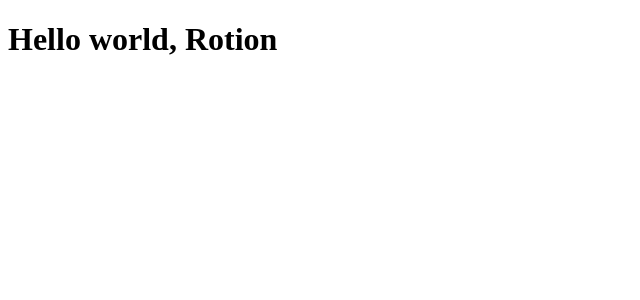
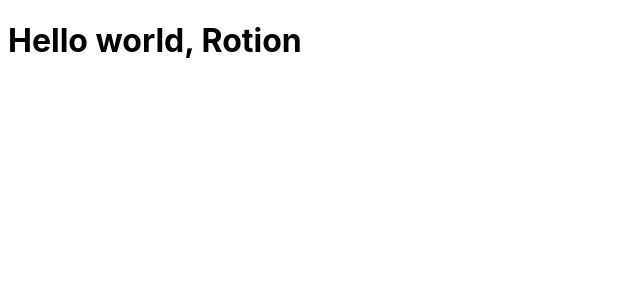
Before and after one commit to Azanniel/rotion-electron-app, a React (Vite) app in the folder src/renderer/: page / in a window 1280 px wide. Shown: the top 300 px of the page, without its empty margins (0-640 px from the left). Built offline with nearby package versions, Linux system fonts and the light colour scheme.

Commit message:
💄 add font inter in app

```diff
--- a/src/renderer/index.html
+++ b/src/renderer/index.html
@@ -2,12 +2,18 @@
 <html>
   <head>
     <meta charset="UTF-8" />
+
+    <link rel="preconnect" href="https://fonts.googleapis.com" />
+    <link rel="preconnect" href="https://fonts.gstatic.com" crossorigin="anonymous" />
+
     <title>Electron</title>
-    <!-- https://developer.mozilla.org/en-US/docs/Web/HTTP/CSP -->
+
     <meta
       http-equiv="Content-Security-Policy"
-      content="default-src 'self'; script-src 'self'; style-src 'self' 'unsafe-inline'"
+      content="default-src 'self'; script-src 'self'; style-src fonts.googleapis.com 'self' 'unsafe-inline'; font-src fonts.gstatic.com"
     />
+
+    <link href="https://fonts.googleapis.com/css2?family=Inter:wght@400;500;600;700&display=swap" rel="stylesheet" />
   </head>
 
   <body>
--- a/src/renderer/src/App.tsx
+++ b/src/renderer/src/App.tsx
@@ -1,3 +1,3 @@
 export function App() {
-  return <h1>Hello world, Rotion</h1>
+  return <h1 style={{ fontFamily: 'Inter' }}>Hello world, Rotion</h1>
 }
```
